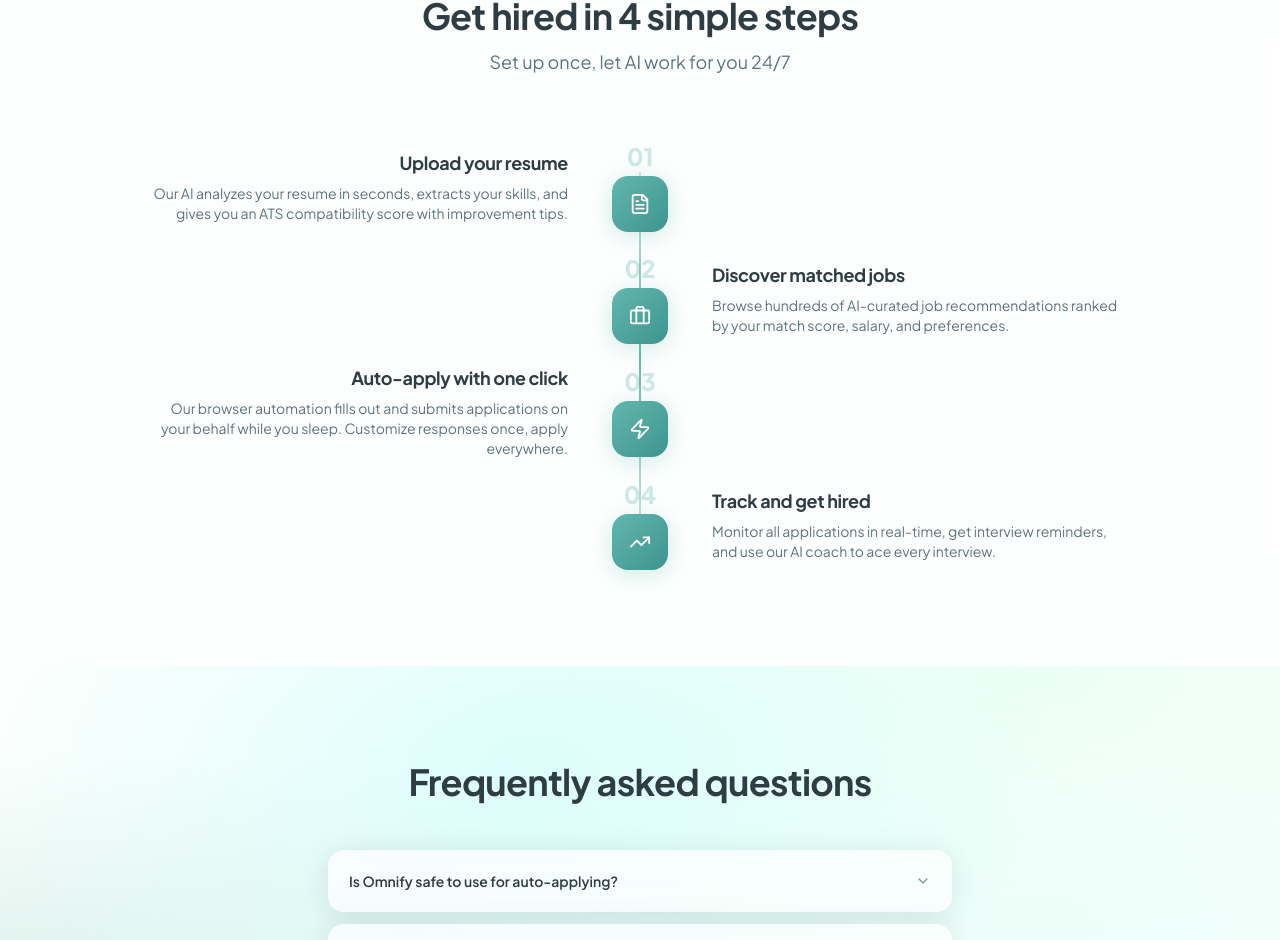
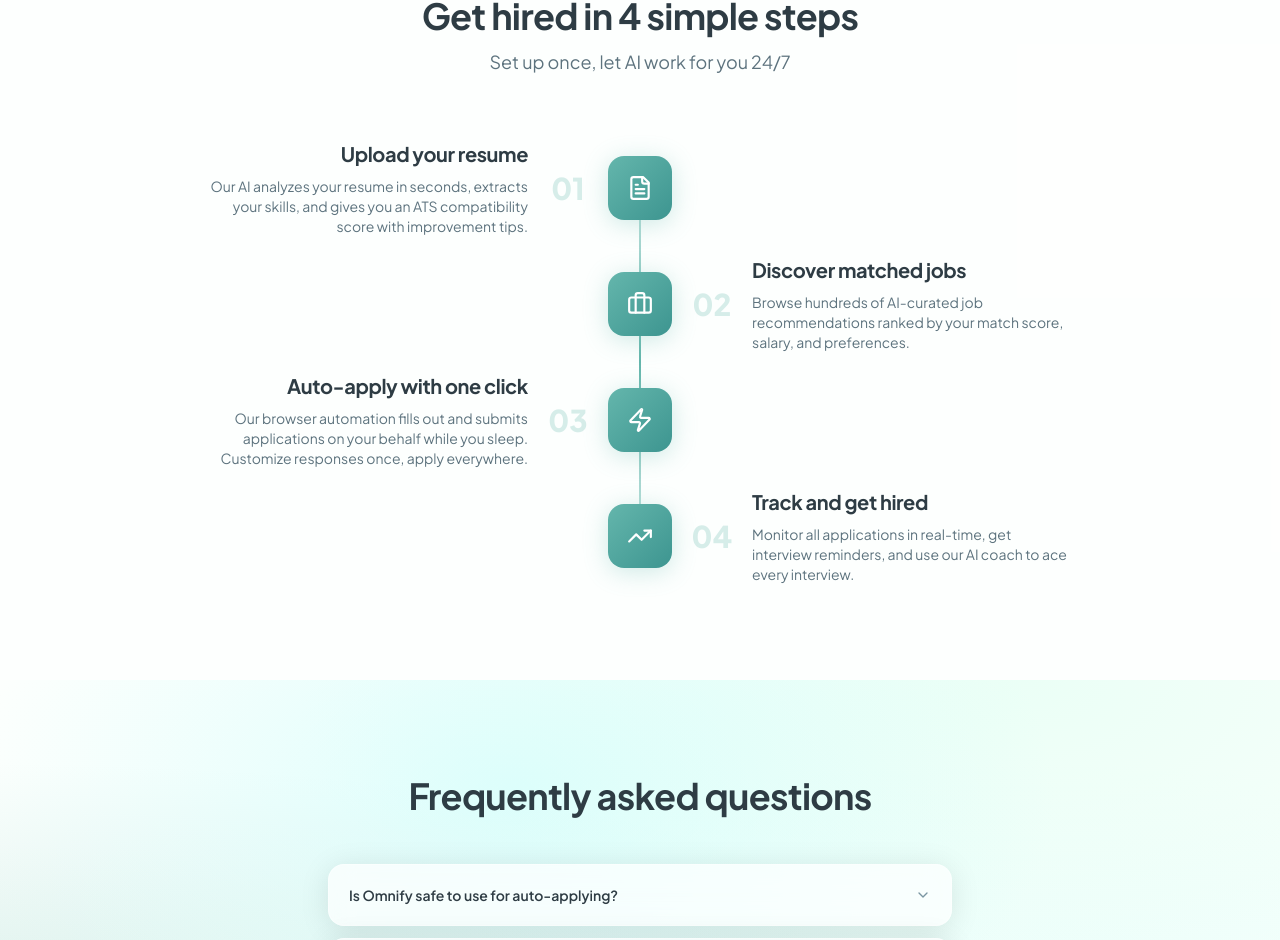
Before and after one commit to kenntheus/Omnify, a Next.js app in the folder frontend/: page / in a window 1280 px wide. Shown: the part 1989-2929 px from the top of the page. Built offline with nearby package versions, Linux system fonts and the light colour scheme.

Commit message:
fix timeline step numbers with dedicated grid column to prevent text overlap

```diff
--- a/frontend/src/app/page.tsx
+++ b/frontend/src/app/page.tsx
@@ -404,27 +404,34 @@
                     </div>
                   </div>
 
-                  {/* Desktop — 3-col grid: text | icon+number | text */}
-                  <div className="hidden lg:grid grid-cols-[1fr_80px_1fr] items-center gap-x-8">
+                  {/* Desktop — 5-col grid: text | number | icon | number | text */}
+                  <div className="hidden lg:grid grid-cols-[1fr_48px_64px_48px_1fr] items-center gap-x-4">
                     <div className="text-right">
                       {item.side === 'left' && (
                         <>
-                          <h3 className="text-lg font-bold text-slate-800">{item.title}</h3>
-                          <p className="text-sm text-slate-500 mt-1.5">{item.desc}</p>
+                          <h3 className="text-xl font-bold text-slate-800">{item.title}</h3>
+                          <p className="text-sm text-slate-500 mt-2 max-w-xs ml-auto">{item.desc}</p>
                         </>
                       )}
                     </div>
-                    <div className="flex flex-col items-center gap-1 relative z-10">
-                      <span className="text-2xl font-black text-brand-teal/30">{item.step}</span>
-                      <div className="w-[56px] h-[56px] rounded-2xl bg-gradient-to-br from-brand-teal to-primary-500 flex items-center justify-center shadow-brand">
-                        <item.icon size={22} className="text-white" />
-                      </div>
+                    <div className="flex items-center justify-center">
+                      {item.side === 'left' && (
+                        <span className="text-3xl font-black text-brand-teal/25">{item.step}</span>
+                      )}
+                    </div>
+                    <div className="relative z-10 w-16 h-16 rounded-2xl bg-gradient-to-br from-brand-teal to-primary-500 flex items-center justify-center shadow-brand mx-auto">
+                      <item.icon size={26} className="text-white" />
+                    </div>
+                    <div className="flex items-center justify-center">
+                      {item.side === 'right' && (
+                        <span className="text-3xl font-black text-brand-teal/25">{item.step}</span>
+                      )}
                     </div>
                     <div className="text-left">
                       {item.side === 'right' && (
                         <>
-                          <h3 className="text-lg font-bold text-slate-800">{item.title}</h3>
-                          <p className="text-sm text-slate-500 mt-1.5">{item.desc}</p>
+                          <h3 className="text-xl font-bold text-slate-800">{item.title}</h3>
+                          <p className="text-sm text-slate-500 mt-2 max-w-xs">{item.desc}</p>
                         </>
                       )}
                     </div>
```
